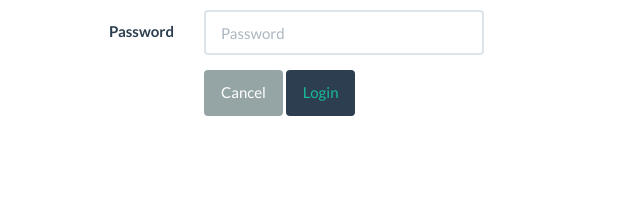
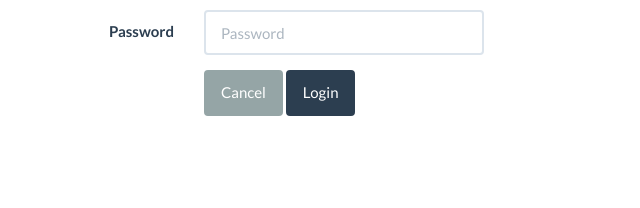
Before and after one commit to Nik4321/Nik4321.github.io, a plain HTML site: page login.html in a window 1280 px wide. Shown: the part 174-382 px from the top of the page, 256-896 px from the left. Drawn offline with Linux system fonts and the light colour scheme.

Commit message:
Fixing login button

```diff
--- a/login.html
+++ b/login.html
@@ -55,7 +55,7 @@
                         <div class="form-group">
                             <div class="col-sm-4 col-sm-offset-4">
                                 <button type="reset" class="btn btn-default">Cancel</button>
-                                <button type="submit" class="btn btn-primary"><a href="indexlogged.html">Login</a></button>
+                                <button type="submit" class="btn btn-primary">Login</button>
                             </div>
                         </div>
 
```
